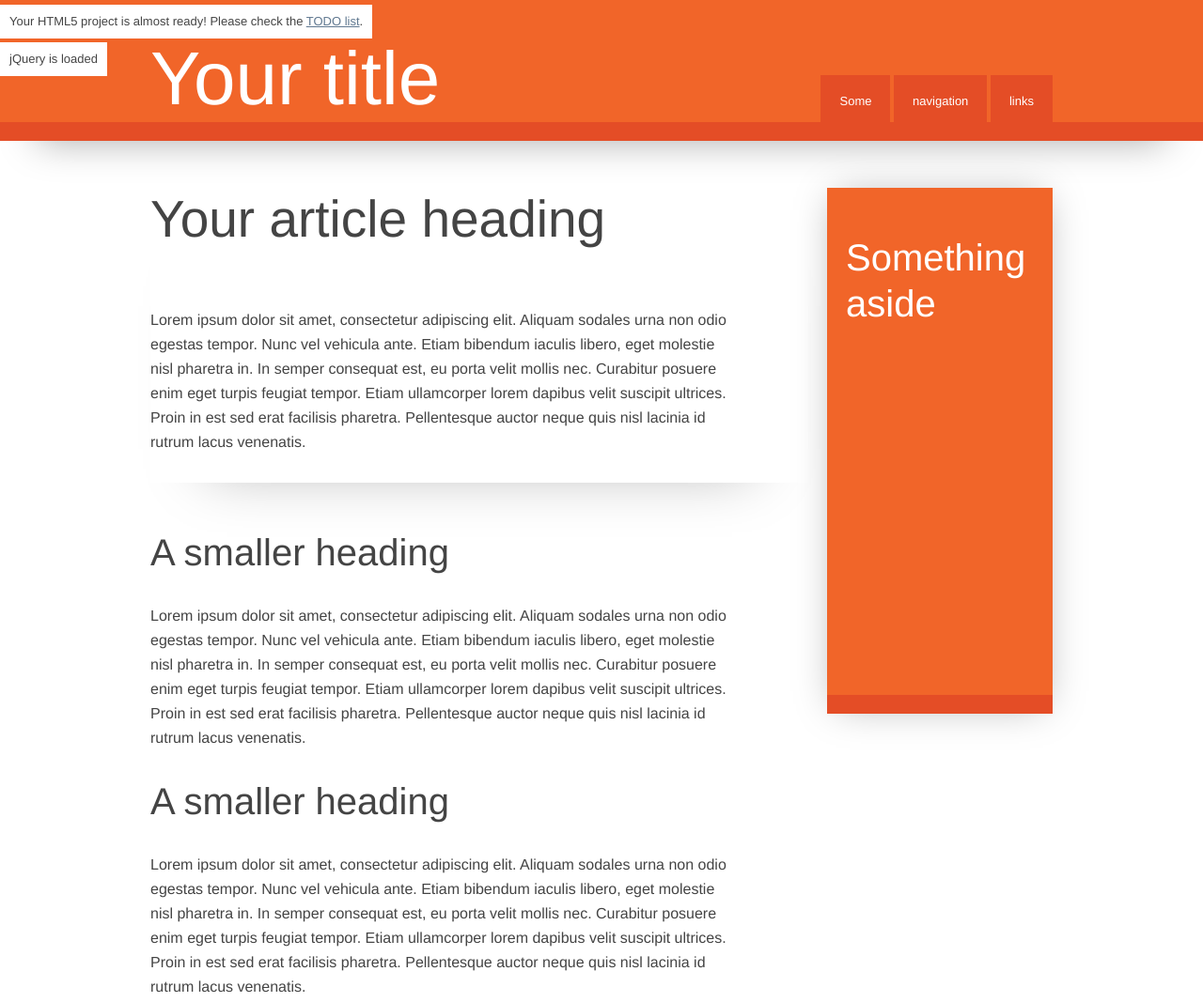
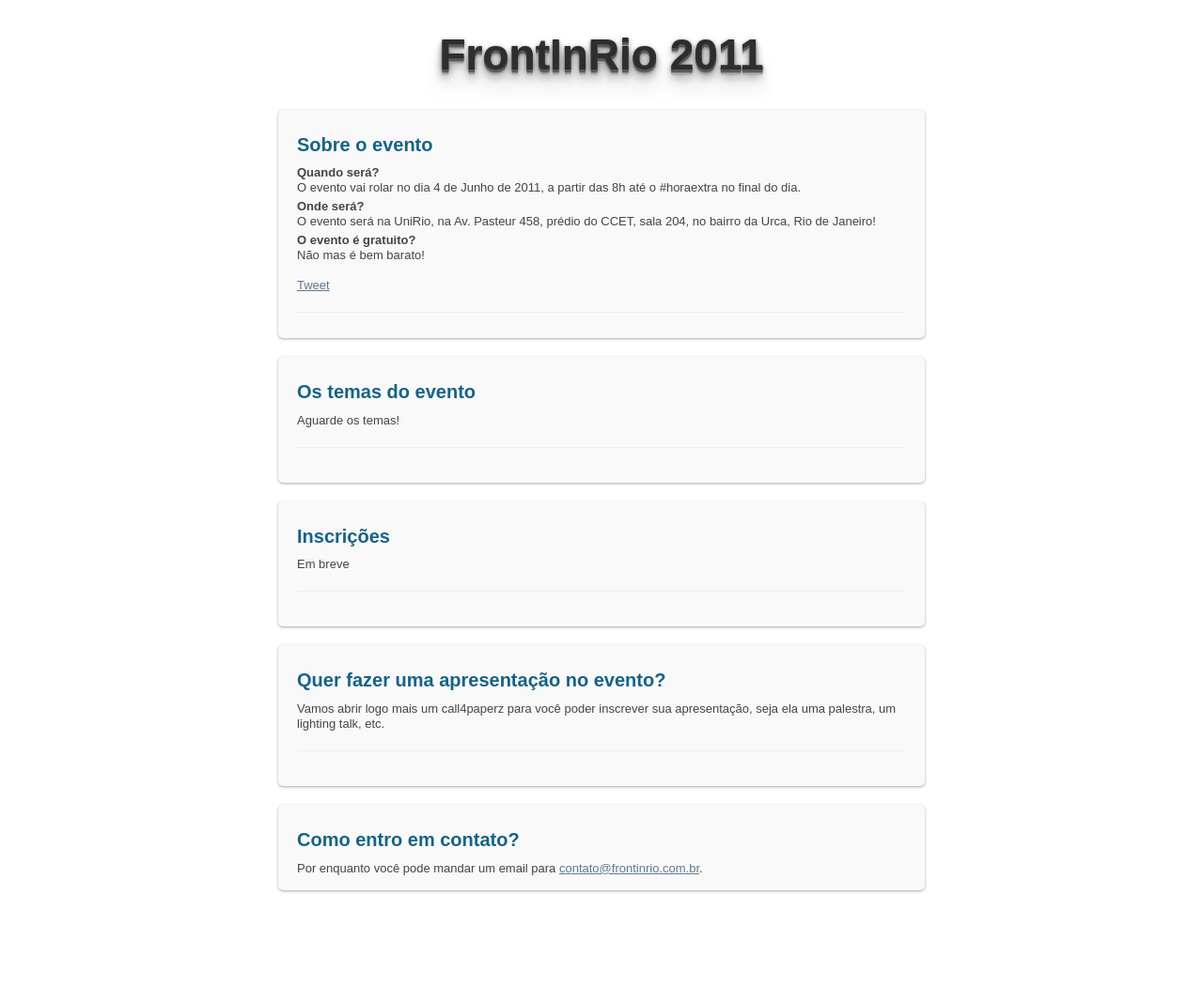
Before and after one commit to leobalter/FrontInRio-node, a plain HTML site: page views/index.html in a window 1280 px wide. Shown: the top 1067 px of the page at 94% size. After the commit the page ends 968 px from the top, so only its background shows below. Drawn offline with nearby package versions, Linux system fonts and the light colour scheme.

Commit message:
site pronto para divulgação inicial

```diff
--- a/public/css/style.css
+++ b/public/css/style.css
@@ -1,230 +1,268 @@
+/*  HTML5 Boilerplate  */
 
-/* ==== Scroll down to find where to put your styles :) ==== */
-
-/*  HTML5 ✰ Boilerplate  */
-
-html, body, div, span, object, iframe,
-h1, h2, h3, h4, h5, h6, p, blockquote, pre,
+html, body, div, span, object, iframe, h1, h2, h3, h4, h5, h6, p, blockquote, pre,
 abbr, address, cite, code, del, dfn, em, img, ins, kbd, q, samp,
 small, strong, sub, sup, var, b, i, dl, dt, dd, ol, ul, li,
-fieldset, form, label, legend,
-table, caption, tbody, tfoot, thead, tr, th, td,
-article, aside, canvas, details, figcaption, figure,
-footer, header, hgroup, menu, nav, section, summary,
-time, mark, audio, video {
-  margin: 0;
-  padding: 0;
-  border: 0;
-  font-size: 100%;
-  font: inherit;
-  vertical-align: baseline;
+fieldset, form, label, legend, table, caption, tbody, tfoot, thead, tr, th, td,
+article, aside, canvas, details, figcaption, figure,  footer, header, hgroup,
+menu, nav, section, summary, time, mark, audio, video {
+  margin:0;
+  padding:0;
+  border:0;
+  outline:0;
+  font-size:100%;
+  vertical-align:baseline;
+  background:transparent;
 }
+article, aside, details, figcaption, figure, footer, header, hgroup, menu, nav, section {
+    display:block;
+}
+nav ul { list-style:none; }
+blockquote, q { quotes:none; }
+blockquote:before, blockquote:after,
+q:before, q:after { content:''; content:none; }
+a { margin:0; padding:0; font-size:100%; vertical-align:baseline; background:transparent; }
+ins { background-color:#ff9; color:#000; text-decoration:none; }
+mark { background-color:#ff9; color:#000; font-style:italic; font-weight:bold; }
+del { text-decoration: line-through; }
+abbr[title], dfn[title] { border-bottom:1px dotted; cursor:help; }
+table { border-collapse:collapse; border-spacing:0; }
+hr { display:block; height:1px; border:0; border-top:1px solid #ccc; margin:1em 0; padding:0; }
+input, select { vertical-align:middle; }
 
-article, aside, details, figcaption, figure,
-footer, header, hgroup, menu, nav, section {
-  display: block;
-}
-
-blockquote, q { quotes: none; }
-blockquote:before, blockquote:after,
-q:before, q:after { content: ''; content: none; }
-ins { background-color: #ff9; color: #000; text-decoration: none; }
-mark { background-color: #ff9; color: #000; font-style: italic; font-weight: bold; }
-del { text-decoration: line-through; }
-abbr[title], dfn[title] { border-bottom: 1px dotted; cursor: help; }
-table { border-collapse: collapse; border-spacing: 0; }
-hr { display: block; height: 1px; border: 0; border-top: 1px solid #ccc; margin: 1em 0; padding: 0; }
-input, select { vertical-align: middle; }
 
 body { font:13px/1.231 sans-serif; *font-size:small; }
 select, input, textarea, button { font:99% sans-serif; }
 pre, code, kbd, samp { font-family: monospace, sans-serif; }
 
+body, select, input, textarea {   color: #444; }
+h1,h2,h3,h4,h5,h6 { font-weight: bold; }
 html { overflow-y: scroll; }
+
 a:hover, a:active { outline: none; }
-ul, ol { margin-left: 2em; }
+a, a:active, a:visited { color: #607890; }
+a:hover { color: #036; }
+
+ul, ol { margin-left: 1.8em; }
 ol { list-style-type: decimal; }
-nav ul, nav li { margin: 0; list-style:none; list-style-image: none; }
+
+nav ul, nav li { margin: 0; }
 small { font-size: 85%; }
 strong, th { font-weight: bold; }
-td { vertical-align: top; }
-
-sub, sup { font-size: 75%; line-height: 0; position: relative; }
-sup { top: -0.5em; }
-sub { bottom: -0.25em; }
-
-pre { white-space: pre; white-space: pre-wrap; word-wrap: break-word; padding: 15px; }
+td, td img { vertical-align: top; }
+sub { vertical-align: sub; font-size: smaller; }
+sup { vertical-align: super; font-size: smaller; }
+pre {  padding: 15px;  white-space: pre;  white-space: pre-wrap;  white-space: pre-line;  word-wrap: break-word; }
 textarea { overflow: auto; }
 .ie6 legend, .ie7 legend { margin-left: -7px; }
 input[type="radio"] { vertical-align: text-bottom; }
 input[type="checkbox"] { vertical-align: bottom; }
 .ie7 input[type="checkbox"] { vertical-align: baseline; }
 .ie6 input { vertical-align: text-bottom; }
-label, input[type="button"], input[type="submit"], input[type="image"], button { cursor: pointer; }
+label, input[type=button], input[type=submit], button { cursor: pointer; }
 button, input, select, textarea { margin: 0; }
 input:valid, textarea:valid   {  }
-input:invalid, textarea:invalid { border-radius: 1px; -moz-box-shadow: 0px 0px 5px red; -webkit-box-shadow: 0px 0px 5px red; box-shadow: 0px 0px 5px red; }
-.no-boxshadow input:invalid, .no-boxshadow textarea:invalid { background-color: #f0dddd; }
+input:invalid, textarea:invalid { border-radius: 1px;  -moz-box-shadow: 0px 0px 5px red; -webkit-box-shadow: 0px 0px 5px red;  box-shadow: 0px 0px 5px red; }
+.no-boxshadow input:invalid,
+.no-boxshadow textarea:invalid { background-color: #f0dddd; }
 
-::-moz-selection{ background: #FF5E99; color:#fff; text-shadow: none; }
-::selection { background:#FF5E99; color:#fff; text-shadow: none; }
-a:link { -webkit-tap-highlight-color: #FF5E99; }
+::-moz-selection{ background: #146387; color:#fff; text-shadow: none; }
+::selection { background:#146387; color:#fff; text-shadow: none; }
+a:link { -webkit-tap-highlight-color: #146387; }
 
 button {  width: auto; overflow: visible; }
 .ie7 img { -ms-interpolation-mode: bicubic; }
 
-body, select, input, textarea {  color: #444; }
-h1, h2, h3, h4, h5, h6 { font-weight: bold; }
-a, a:active, a:visited { color: #607890; }
-a:hover { color: #036; }
+.ir { display: block; text-indent: -999em; overflow: hidden; background-repeat: no-repeat; text-align: left; direction: ltr; }
+.hidden { display: none; visibility: hidden; }
+.visuallyhidden { position: absolute !important; clip: rect(1px 1px 1px 1px);  clip: rect(1px, 1px, 1px, 1px); }
+.invisible { visibility: hidden; }
+.clearfix:before, .clearfix:after {  content: "\0020"; display: block; height: 0; visibility: hidden;	 }
+.clearfix:after { clear: both; }
+.clearfix { zoom: 1; }
 
-/*
-    // ========================================== \\
-   ||                                              ||
-   ||               Your styles !                  ||
-   ||                                              ||
-    \\ ========================================== //
+
+ /* Primary Styles
+    Author: Leonardo Balter
  */
 
-body{
-	font-family:Helvetica, Helvetica Neue, Arial, sans-serif;
+html {
+	background: transparent none 0 0 repeat scroll;
 }
 
-.wrapper{
-	margin:auto;
-	width:960px;
+#container {
+	margin: 0px auto;
+	width: 806px;
+    font-family: 'Droid Sans', arial, serif;
+
 }
 
-#header-container{
-	background-color:#f16529;
-	height:130px;
-	border-bottom:20px solid #e44d26;
-	margin-bottom:50px;
-	-webkit-box-shadow:0 40px 40px -40px #AAA;
-	   -moz-box-shadow:0 40px 40px -40px #AAA;
-	        box-shadow:0 40px 40px -40px #AAA;
+.main {
+	-webkit-box-shadow: #A9A8A8 0px 1px 3px;
+	box-shadow: #A9A8A8 0px 1px 3px;
+	background: #f9f9f9;
+	border-radius: 5px;
+	-moz-border-radius: 5px;
+	margin: 0px auto 20px;
+	padding: 25px 20px 15px;
+	position: relative;
+	width: 648px;
 }
 
-h2, h3{
-	margin:30px 0;
+header {
+	padding: 30px 0px;
 }
 
-#title, h2, h3{
-	font-weight:normal;
+header h1 {
+   font-size:46px;
+   color:#2e2e2e;
+
+   text-shadow: 0 1px 0 #595959,
+               0 2px 0 #595959,
+               0 3px 0 #5c5c5c,
+               0 4px 0 #8b8b8b,
+               0 5px 0 #aaa,
+               0 6px 1px rgba(0,0,0,.1),
+               0 0 5px rgba(0,0,0,.1),
+               0 1px 3px rgba(0,0,0,.3),
+               0 3px 5px rgba(0,0,0,.2),
+               0 5px 10px rgba(0,0,0,.25),
+               0 10px 10px rgba(0,0,0,.2),
+               0 20px 20px rgba(0,0,0,.15);
+    text-align:center;
 }
 
-#title{
-	font-size: 80px;
-	color:white;
-	padding-top:35px;
+header .description{
+    display: block;
+    font-size:14px;
+    text-shadow: 0 1px 0 #fff;
+	color:#146387;
+	text-align: center;
+}
+
+.main h2, .main h1 {
+    font-family: 'Droid Sans', arial, serif;
+    color:#146387;
+    font-size:20px;
+    margin:0px 0px 10px 0px
+}
+
+ul.linear {
+	list-style: none;
+}
+
+ul.linear li {
+	float: left;
+	margin-top: 6px;
+}
+
+#main h3 {
+    margin-top: 4px;
+}
+
+#about {
+    margin-bottom: 12px;
+}
+
+#fromAPI {
+    margin-top: 12px;
+}
+
+#share ul {
+    list-style: none inside;
+    padding: 0;
+    margin: 16px 0 0;
+}
+
+#share li {
     float:left;
 }
 
-h2{
-	font-size: 55px;
+#facebookTop {
+	position: absolute;
+	top: 24px;
+	right: 10px;
 }
 
-h3{
-	font-size: 40px;
+article {
+	border-bottom: 1px solid #eee;
+	margin-bottom: 22px;
+	padding-bottom: 20px;
 }
 
-nav{
-	float:right;
-	margin-top:100px;
+.pagination {
+	height: 40px;
+	line-height: 40px;
+	position: relative;
 }
 
-nav ul, nav ul li{
-	display:inline;
+.pagePrev {
+	position: absolute;
+	left: 10px;
+	top: 0;
 }
 
-nav a{
-	padding:20px;
-	color:white;
-	text-decoration:none;
-	background-color:#e44d26;
+.pageNext {
+	position: absolute;
+	right: 10px;
+	top: 0;
 }
 
-aside{
-	color:white;
-	padding:20px;
-	float:right;
-	height:500px;
-	width:200px;
-	background-color:#f16529;
-	border-bottom:20px solid #e44d26;
-	margin-bottom:50px;
-	-webkit-box-shadow:0 0px 40px -10px #AAA;
-	   -moz-box-shadow:0 0px 40px -10px #AAA;
-	        box-shadow:0 0px 40px -10px #AAA;
+.pagination .current {
+	display: block;
+	text-align: center;
+	margin: 0 auto;
+	width: 300px;
 }
 
-#main p{
-	font:16px/26px Helvetica, Helvetica Neue, Arial;
-	width:620px;
-	text-shadow:none;
+.linkButton, .linkButton:active, .linkButton:visited {
+	display: inline-block;
+	line-height: 20px;
+	padding: 0 14px;
+	border: 1px solid #EEE;
+	background: #146387;
+	color: #FFF;
+	font-size: 10px;
+	text-decoration: none;
+	margin-right: 20px;
 }
 
-#main header h2{
-	padding-bottom:30px;
+.linkButton:hover {
+	text-decoration: underline;
+	color: #FFF;
 }
 
-article header{
-	margin-bottom:50px;
-	padding-bottom:30px;
-	width:700px;
-	-webkit-box-shadow:0 45px 60px -60px #AAA;
-	   -moz-box-shadow:0 45px 60px -60px #AAA;
-	        box-shadow:0 45px 60px -60px #AAA;
+#navtop {
+	margin-bottom: 6px;
 }
 
-#footer-container{
-	background-color:#f16529;
-	height:240px;
-	border-top:20px solid #e44d26;
-	margin-top:50px;
-	-webkit-box-shadow:0 -40px 40px -40px #AAA;
-	   -moz-box-shadow:0 -40px 40px -40px #AAA;
-	        box-shadow:0 -40px 40px -40px #AAA;
+#temas h3 {
+    font-size: 18px;
+    margin-bottom: 10px;
+    color: #146387;
 }
 
-#footer-container footer{
-	color:white;
+#temas {
+    list-style: none inside;
+    padding-left: 0;
+    margin-left: 0;
+    margin-top: 20px;
+    line-height: 1.8em;
 }
 
-.info{
-	position:absolute;
-	top:5px;
-	background-color:white;
-	padding:10px;
+#temas > li {
+    padding: 20px;
+    margin-bottom: 20px;
+    background: white;
+    padding: 20px;
+    border-radius:0 14px 14px/18px 12px;
+    -moz-border-radius: 0 14px 14px/18px 12px;
+    border: #fff 1px solid;
 }
 
-#jquery-test{
-	top:45px;
+#temas > li:hover {
+    border: #146387 1px solid;
 }
-
-
-
-
-
-
-
-
-
-
-
-
-
-
-.ir { display: block; text-indent: -999em; overflow: hidden; background-repeat: no-repeat; text-align: left; direction: ltr; }
-.hidden { display: none; visibility: hidden; }
-.visuallyhidden { border: 0; clip: rect(0 0 0 0); height: 1px; margin: -1px; overflow: hidden; padding: 0; position: absolute; width: 1px; }
-.visuallyhidden.focusable:active,
-.visuallyhidden.focusable:focus { clip: auto; height: auto; margin: 0; overflow: visible; position: static; width: auto; }
-.invisible { visibility: hidden; }
-.clearfix:before, .clearfix:after { content: "\0020"; display: block; height: 0; overflow: hidden; }
-.clearfix:after { clear: both; }
-.clearfix { zoom: 1; }
-
 
 @media all and (orientation:portrait) {
 
@@ -236,21 +274,22 @@
 
 @media screen and (max-device-width: 480px) {
 
+
   /* html { -webkit-text-size-adjust:none; -ms-text-size-adjust:none; } */
 }
 
-
 @media print {
-  * { background: transparent !important; color: black !important; text-shadow: none !important; filter:none !important;
-  -ms-filter: none !important; }
+  * { background: transparent !important; color: #444 !important; text-shadow: none !important; }
   a, a:visited { color: #444 !important; text-decoration: underline; }
-  a[href]:after { content: " (" attr(href) ")"; }
-  abbr[title]:after { content: " (" attr(title) ")"; }
-  .ir a:after, a[href^="javascript:"]:after, a[href^="#"]:after { content: ""; }
+  a:after { content: " (" attr(href) ")"; }
+  abbr:after { content: " (" attr(title) ")"; }
+  .ir a:after { content: ""; }
   pre, blockquote { border: 1px solid #999; page-break-inside: avoid; }
   thead { display: table-header-group; }
   tr, img { page-break-inside: avoid; }
   @page { margin: 0.5cm; }
   p, h2, h3 { orphans: 3; widows: 3; }
   h2, h3{ page-break-after: avoid; }
+
+  #share, #facebookTop, .pagination { display: none }
 }
--- a/views/index.html
+++ b/views/index.html
@@ -21,44 +21,70 @@
 	<script src="/js/libs/modernizr-1.7.min.js"></script>
 </head>
 <body>
-<p class="info">Your HTML5 project is almost ready! Please check the <a href="TODO.txt">TODO list</a>.</p>
-	<div id="header-container">
-		<header class="wrapper">
-			<h1 id="title">Your title</h1>
-			<nav>
-				<ul>
-					<li><a href="#">Some</a></li>
-					<li><a href="#">navigation</a></li>
-					<li><a href="#">links</a></li>
+    <div id="container">
+        <header>
+                <h1>FrontInRio 2011</h1>
+        </header>
+
+        <section id="main" class="main">
+                <article id="about">
+                    <h2>Sobre o evento</h2>
+                    <h3>Quando será?</h3>
+                    <p class="phrase original">O evento vai rolar no dia 4 de Junho de 2011, a partir das 8h até o #horaextra no final do dia.</p>
+                    <h3>Onde será?</h3>
+                    <p class="phrase original">O evento será na UniRio, na Av. Pasteur 458, prédio do CCET, sala 204, no bairro da Urca, Rio de Janeiro!</p>
+                    <h3>O evento é gratuito?</h3>
+                    <p class="phrase original">Não mas é bem barato!</p>
+
+                    <nav id="share">
+                        <ul class="clearfix">
+        					<li>
+                                <a href="http://twitter.com/share" class="twitter-share-button" data-text="O mundo do desenvolvimento Front End no Rio de Janeiro! Em breve!" data-count="horizontal" data-via="FrontInRio">Tweet</a>
+                                <script type="text/javascript" src="http://platform.twitter.com/widgets.js"></script>
+                            </li>
+                            <li>
+                                <script src="http://connect.facebook.net/en_US/all.js#xfbml=1"></script>
+                                <fb:like href="http://www.frontinrio.com.br" layout="standard" show_faces="false" width="440" send="true"></fb:like>
+                            </li>
                         </ul>
                     </nav>
-		</header>
-	</div>
-	<div id="main" class="wrapper">
-		<aside>
-			<h3>Something aside</h3>
-		</aside>
+                </article>
+
+            </section>
+            <section id="main" class="main">
+
+                <article id="threads">
+                    <h2>Os temas do evento</h2>
+
+                    <p>Aguarde os temas!</p>
+                </article>
+
+            </section>
+
+            <section id="main" class="main">
                 <article>
-			<header>
-				<h2>Your article heading</h2>
-				<p>Lorem ipsum dolor sit amet, consectetur adipiscing elit. Aliquam sodales urna non odio egestas tempor. Nunc vel vehicula ante. Etiam bibendum iaculis libero, eget molestie nisl pharetra in. In semper consequat est, eu porta velit mollis nec. Curabitur posuere enim eget turpis feugiat tempor. Etiam ullamcorper lorem dapibus velit suscipit ultrices. Proin in est sed erat facilisis pharetra. Pellentesque auctor neque quis nisl lacinia id rutrum lacus venenatis.</p>
-			</header>
-			<h3>A smaller heading</h3>
-				<p>Lorem ipsum dolor sit amet, consectetur adipiscing elit. Aliquam sodales urna non odio egestas tempor. Nunc vel vehicula ante. Etiam bibendum iaculis libero, eget molestie nisl pharetra in. In semper consequat est, eu porta velit mollis nec. Curabitur posuere enim eget turpis feugiat tempor. Etiam ullamcorper lorem dapibus velit suscipit ultrices. Proin in est sed erat facilisis pharetra. Pellentesque auctor neque quis nisl lacinia id rutrum lacus venenatis.</p>
-			<h3>A smaller heading</h3>
-				<p>Lorem ipsum dolor sit amet, consectetur adipiscing elit. Aliquam sodales urna non odio egestas tempor. Nunc vel vehicula ante. Etiam bibendum iaculis libero, eget molestie nisl pharetra in. In semper consequat est, eu porta velit mollis nec. Curabitur posuere enim eget turpis feugiat tempor. Etiam ullamcorper lorem dapibus velit suscipit ultrices. Proin in est sed erat facilisis pharetra. Pellentesque auctor neque quis nisl lacinia id rutrum lacus venenatis.</p>
-			<footer>
-			<h3>About the author</h3>
-				<p>Lorem ipsum dolor sit amet, consectetur adipiscing elit. Aliquam sodales urna non odio egestas tempor. Nunc vel vehicula ante. Etiam bibendum iaculis libero, eget molestie nisl pharetra in. In semper consequat est, eu porta velit mollis nec. Curabitur posuere enim eget turpis feugiat tempor.</p>
+                    <h2>Inscrições</h2>
+                    <p>Em breve</p>
+                </article>
+            </section>
+            <section id="main" class="main">
+                <article>
+                    <h2>Quer fazer uma apresentação no evento?</h2>
+                    <p>Vamos abrir logo mais um call4paperz para você poder inscrever sua apresentação, seja ela uma palestra, um lighting talk, etc.</p>
+                </article>
+            </section>
+
+    	    <footer class="main">
+    	        <section id="contact">
+    	            <h2>Como entro em contato?</h2>
+    	            <p>Por enquanto você pode mandar um email para <a href="emailto:contato@frontinrio.com.br" title="Entre em contato com a equipe do FrontInRio">contato@frontinrio.com.br</a>.</p>
+    	        </section>
+
+
     	    </footer>
-		</article>
-	</div>
-	<div id="footer-container">
-		<footer class="wrapper">
-			<h3>A nice footer</h3>
-		</footer>
-	</div>
-	<p id="jquery-test" href="#" class="info">jQuery is not loaded (http://localhost/ needed)</p>
+
+      </div> <!-- end of #container -->
+
   	<script src="//ajax.googleapis.com/ajax/libs/jquery/1.5.1/jquery.min.js"></script>
   	<script>!window.jQuery && document.write(unescape('%3Cscript src="/js/libs/jquery-1.5.1.min.js"%3E%3C/script%3E'))</script>
   	<script src="/js/script.js"></script>
@@ -66,8 +92,9 @@
   	<script src="/public/js/libs/dd_belatedpng.js"></script>
   	<script> DD_belatedPNG.fix('img, .png_bg');</script>
   	<![endif]-->
+
 	<script>
-		var _gaq=[['_setAccount','UA-XXXXX-X'],['_trackPageview']]; // Change UA-XXXXX-X to be your site's ID
+		var _gaq=[['_setAccount','UA-21681041-1'],['_trackPageview']]; // Change UA-XXXXX-X to be your site's ID
 		(function(d,t){var g=d.createElement(t),s=d.getElementsByTagName(t)[0];g.async=1;
 		g.src=('https:'==location.protocol?'//ssl':'//www')+'.google-analytics.com/ga.js';
 		s.parentNode.insertBefore(g,s)}(document,'script'));
```
Lines whose indentation alone changed are shown as unchanged.
